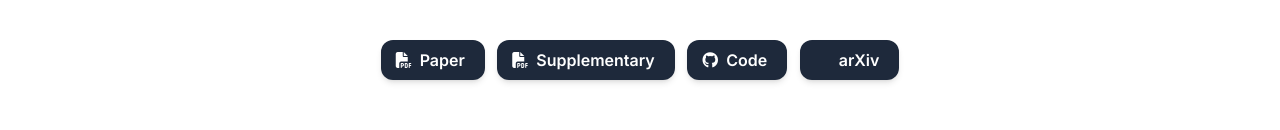
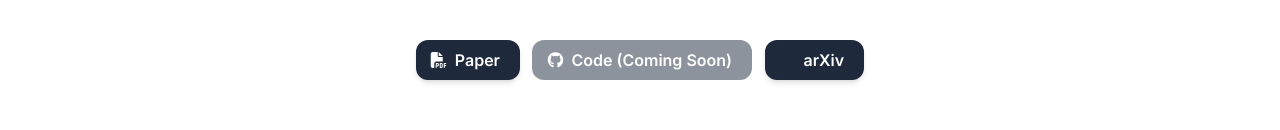
Before and after one commit to yhnoh8623/yhnoh8623.github.io, a plain HTML site: page projects/s-gs2mesh/index.html in a window 1280 px wide. Shown: the part 458-588 px from the top of the page. Drawn offline with nearby package versions, Linux system fonts and the light colour scheme; some icons are missing.

Commit message:
Add arXiv/paper links, Code coming soon
Co-Authored-By: Claude Opus 5.5 <noreply@anthropic.com>

```diff
--- a/projects/s-gs2mesh/index.html
+++ b/projects/s-gs2mesh/index.html
@@ -261,7 +261,7 @@
                     <div class="publication-links">
                          <!-- TODO: Update with your arXiv paper ID -->
                       <span class="link-block">
-                        <a href="https://arxiv.org/pdf/<ARXIV PAPER ID>.pdf" target="_blank"
+                        <a href="https://arxiv.org/pdf/2610.04203" target="_blank"
                         class="external-link button is-normal is-rounded is-dark">
                         <span class="icon">
                           <i class="fas fa-file-pdf"></i>
@@ -270,7 +270,7 @@
                       </a>
                     </span>
 
-                    <!-- TODO: Add your supplementary material PDF or remove this section -->
+                    <!-- Supplementary (not available yet)
                     <span class="link-block">
                       <a href="static/pdfs/supplementary_material.pdf" target="_blank"
                       class="external-link button is-normal is-rounded is-dark">
@@ -280,21 +280,22 @@
                       <span>Supplementary</span>
                     </a>
                   </span>
+                    -->
 
                   <!-- TODO: Replace with your GitHub repository URL -->
                   <span class="link-block">
-                    <a href="https://github.com/YOUR REPO HERE" target="_blank"
-                    class="external-link button is-normal is-rounded is-dark">
+                    <a class="external-link button is-normal is-rounded is-dark" disabled
+                    style="pointer-events:none;" aria-disabled="true">
                     <span class="icon">
                       <i class="fab fa-github"></i>
                     </span>
-                    <span>Code</span>
+                    <span>Code (Coming Soon)</span>
                   </a>
                 </span>
 
                 <!-- TODO: Update with your arXiv paper ID -->
                 <span class="link-block">
-                  <a href="https://arxiv.org/abs/<ARXIV PAPER ID>" target="_blank"
+                  <a href="https://arxiv.org/abs/2610.04203" target="_blank"
                   class="external-link button is-normal is-rounded is-dark">
                   <span class="icon">
                     <i class="ai ai-arxiv"></i>
```
